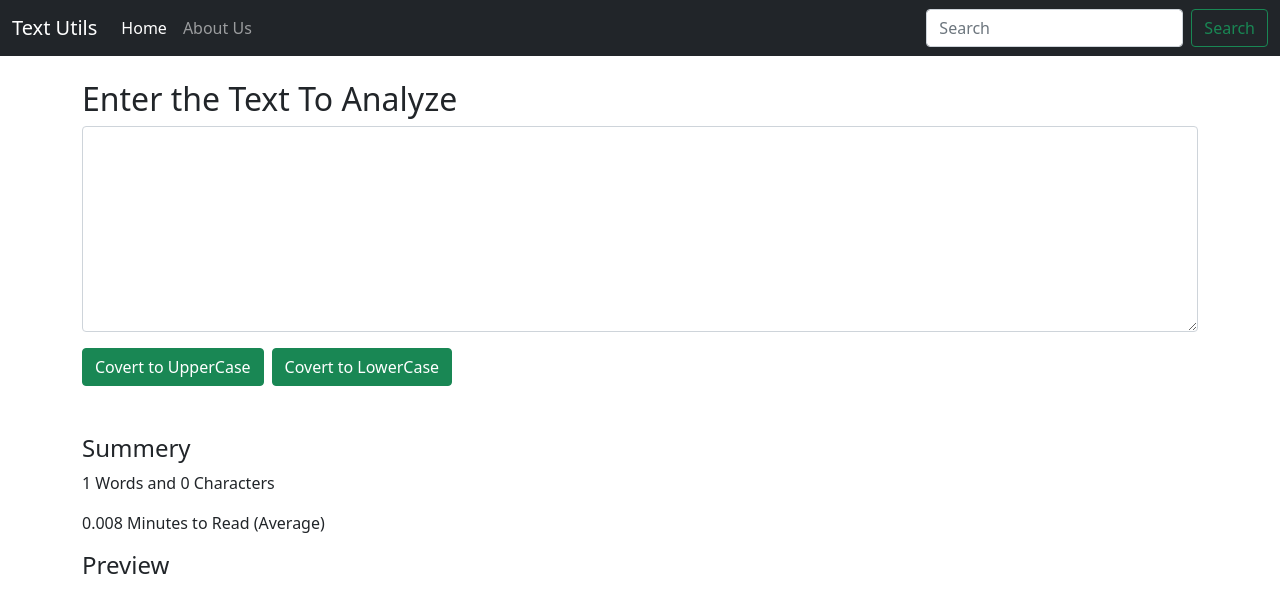
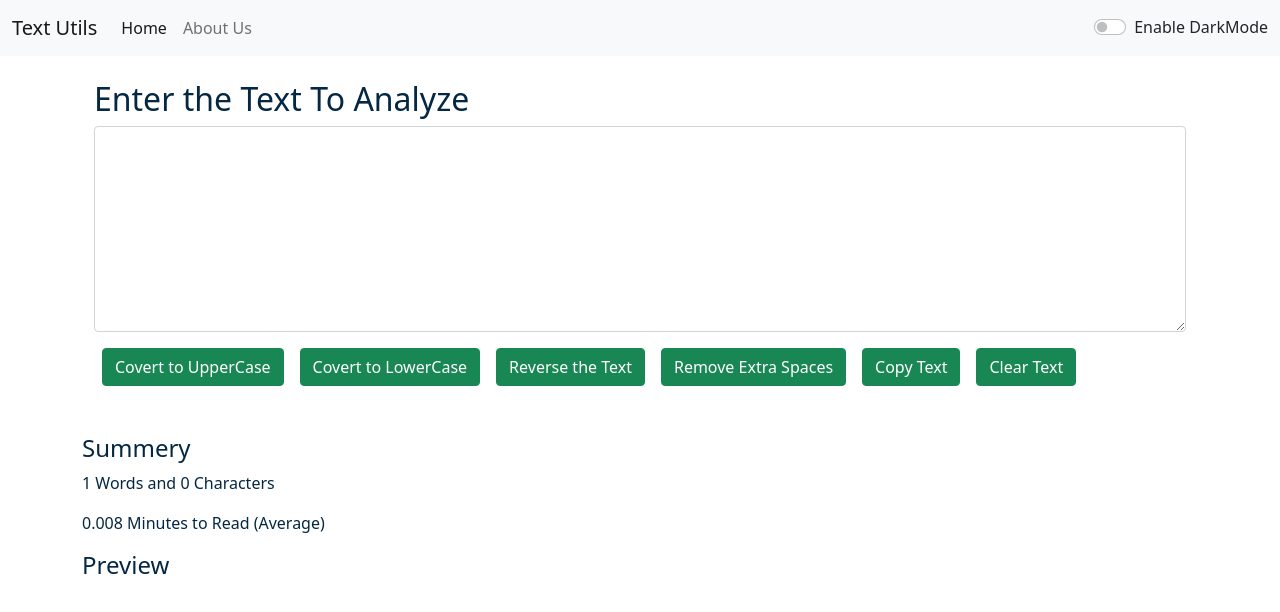
Before and after one commit to YashWalker/TextUtils, a React (Create React App) app: page / in a window 1280 px wide. Shown: the top 612 px of the page. Built offline with nearby package versions, Linux system fonts and the light colour scheme.

Commit message:
dark mode

```diff
--- a/src/App.js
+++ b/src/App.js
@@ -1,16 +1,34 @@
 import './App.css';
 import Navbar from './Components/Navbar';
 import TextForm from './Components/TextForm';
+import React, { useState } from 'react';
 
 
 function App() {
+  const [mode, setMode] = useState('light');
+  const toggleMode = ()=>{
+    if(mode === 'light'){
+      setMode('dark');
+      document.body.style.backgroundColor = '#042743';
+      //showAlert("Dark mode has been enabled", "success");
+    }
+    else{
+      setMode('light');
+      document.body.style.backgroundColor = 'white';
+      //showAlert("Light mode has been enabled", "success");
+    }
+  }
+
+
+
+
   return (
     <>
 
 
-  <Navbar title="Text Utils" aboutText="About Us "/>
+  <Navbar title="Text Utils" aboutText="About Us " mode={mode} toggleMode={toggleMode}/>
   <div className="container my-4">
-  <TextForm heading="Enter the Text To Analyze" />
+  <TextForm heading="Enter the Text To Analyze"  mode={mode}/>
 
   </div>
 
--- a/src/Components/Navbar.js
+++ b/src/Components/Navbar.js
@@ -2,7 +2,7 @@ import React from 'react'
 
 export default function Navbar(props) {
     return (
-        <nav className="navbar navbar-expand-lg navbar-dark bg-dark">
+        <nav className={`navbar navbar-expand-lg navbar-${props.mode} bg-${props.mode}`}>
         <div className="container-fluid">
         <a className="navbar-brand" href="/">{props.title}</a>
         <button className="navbar-toggler" type="button" data-bs-toggle="collapse" data-bs-target="#navbarSupportedContent" aria-controls="navbarSupportedContent" aria-expanded="false" aria-label="Toggle navigation">
@@ -19,10 +19,10 @@ export default function Navbar(props) {
 
 
           </ul>
-          <form className="d-flex">
-            <input className="form-control me-2" type="search" placeholder="Search" aria-label="Search"/>
-            <button className="btn btn-outline-success" type="submit">Search</button>
-          </form>
+            <div className={`form-check form-switch text-${props.mode==='light'?'dark':'light'}`}>
+              <input className="form-check-input" onClick={props.toggleMode} type="checkbox" id="flexSwitchCheckDefault"/>
+              <label className="form-check-label" htmlFor="flexSwitchCheckDefault">Enable DarkMode</label>
+             </div>
           </div>
         </div>
       </nav>
--- a/src/Components/TextForm.js
+++ b/src/Components/TextForm.js
@@ -11,20 +11,41 @@ export default function TextForm(props) {
         let newText= text.toLowerCase();
         setText(newText)
     }
+    const reClick = ()=>{
+        let newText= text.split("").reverse().join("");
+        setText(newText)
+    }
+    const coClick = ()=>{
+        navigator.clipboard.writeText(text);
+    }
+    const clClick = ()=>{
+        let newText= "";
+        setText(newText)
+    }
+    const rmClick = ()=>{
+        let newText = text.split(/[ ]+/);
+        setText(newText.join(" "));
+    }
+
     const onChangeText = (event)=>{
         setText(event.target.value)
     }
     return (
         <>
-        <div>
+        <div className="container" style={{color: props.mode==='dark'?'white':'#042743'}}>
             <h2>{props.heading}</h2>
             <div className="mb-3">
-                <textarea className="form-control" id="myText" value={text} onChange={onChangeText}rows="8"></textarea>
+                <textarea className="form-control" id="myText" value={text} onChange={onChangeText}  style={{backgroundColor: props.mode==='dark'?'#13466e':'white', color: props.mode==='dark'?'white':'#042743'}} rows="8"></textarea>
             </div>
-            <button className="btn btn-success" onClick={upClick}>Covert to UpperCase</button>
+            <button className="btn btn-success mx-2" onClick={upClick}>Covert to UpperCase</button>
             <button className="btn btn-success mx-2" onClick={loClick}>Covert to LowerCase</button>
+            <button className="btn btn-success mx-2" onClick={reClick}>Reverse the Text</button>
+            <button className="btn btn-success mx-2" onClick={rmClick}>Remove Extra Spaces</button>
+            <button className="btn btn-success mx-2" onClick={coClick}>Copy Text</button>
+            <button className="btn btn-success mx-2" onClick={clClick}>Clear Text</button>
+
         </div>
-        <div className="Container my-5">
+        <div className="Container my-5" style={{color: props.mode==='dark'?'white':'#042743'}}>
             <h4>Summery</h4>
             <p>{text.split(" ").length} Words and {text.length} Characters</p>
             <p>{ 0.008*text.split(" ").length} Minutes to Read (Average)</p>
```
